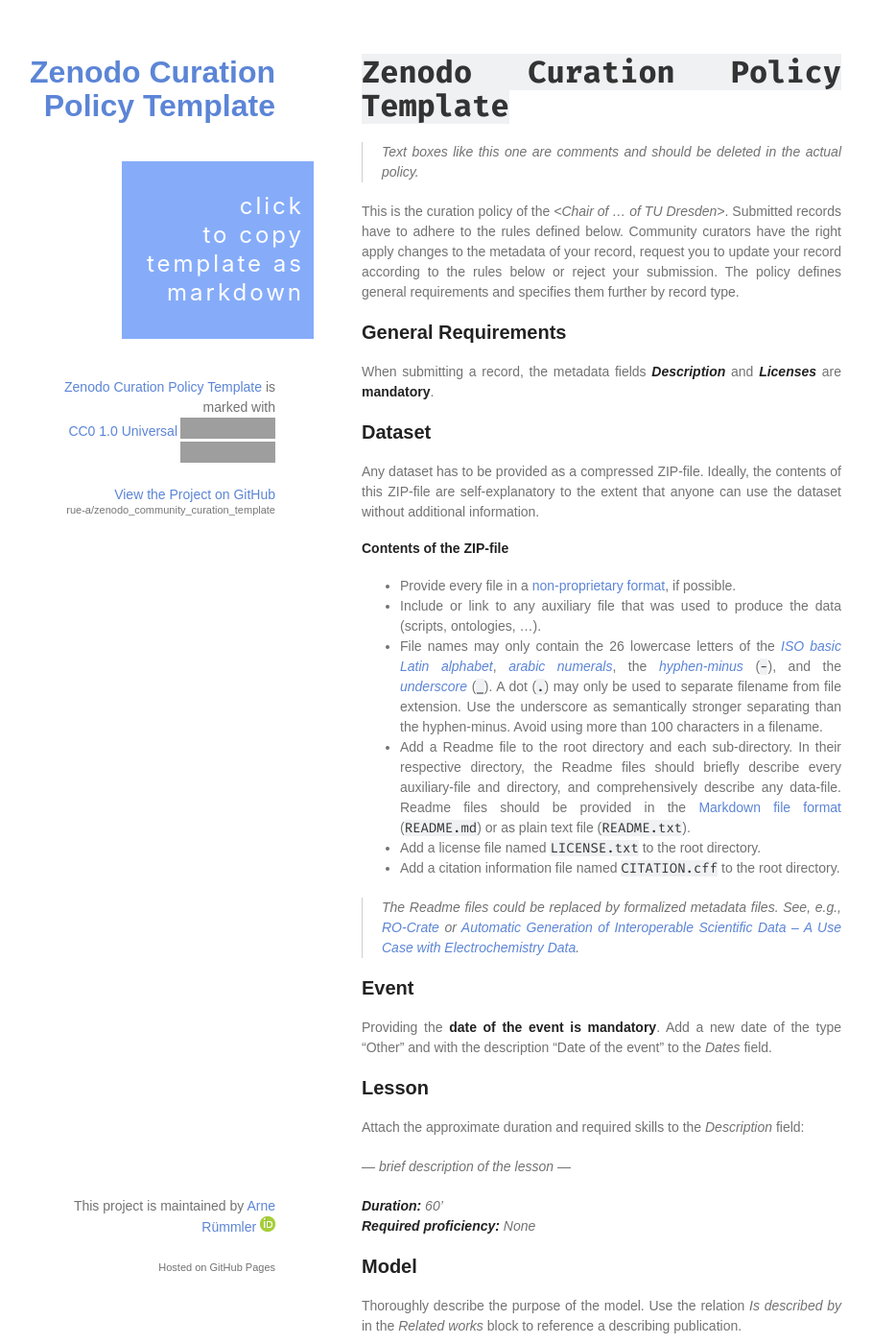
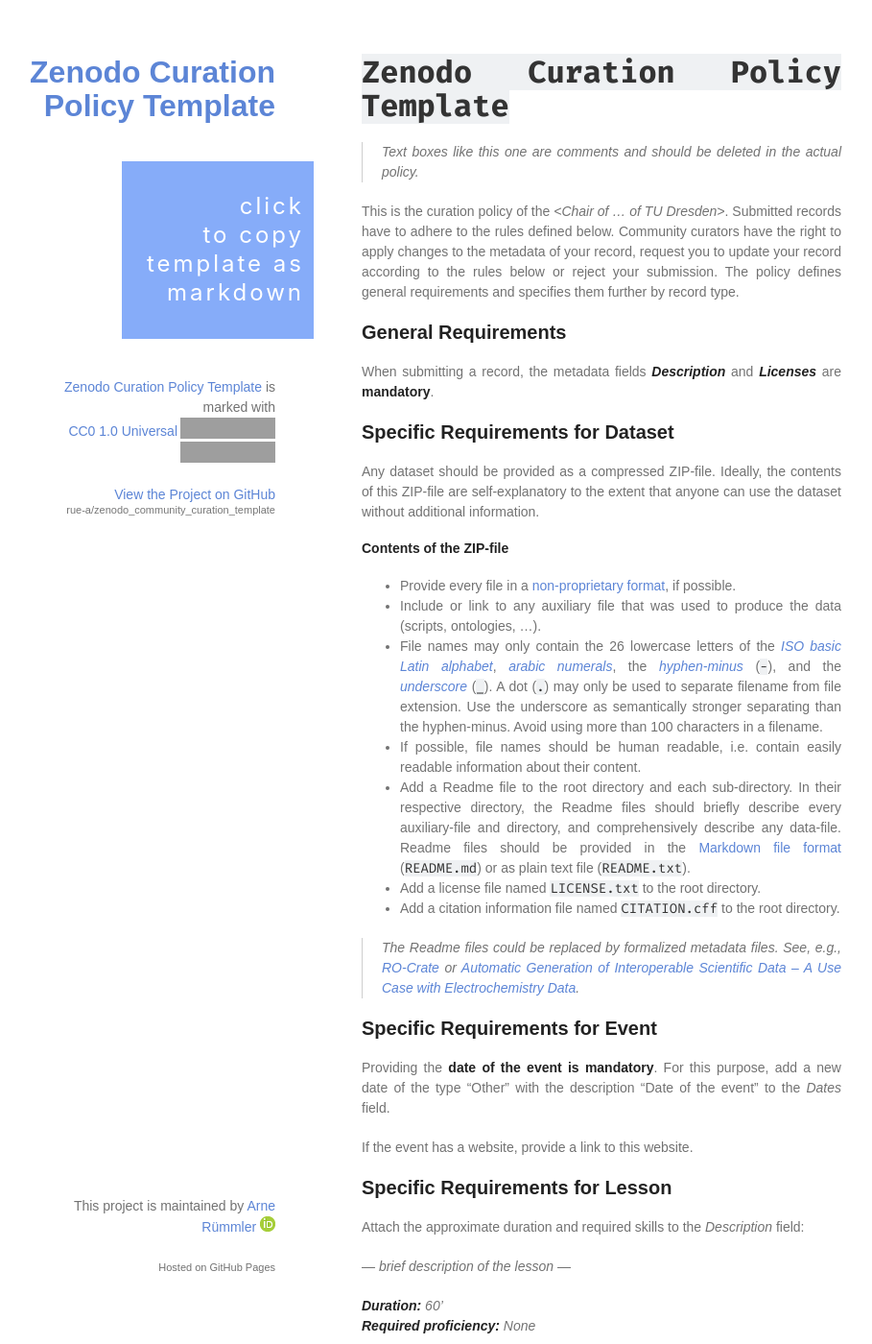
Before and after one commit to rue-a/zenodo_community_curation_template, a Jekyll site: the page built from index.md, in a window 1280 px wide and 1400 px high. Shown: the whole window at 96% size, without its empty margins (193-1102 px from the left). Built offline with Jekyll 4.4.1, drawn with Linux system fonts in a browser that asks for light colours; our own code applies the rules of GitHub Pages for plain Markdown files; the repository's description, which GitHub fills in, is left out; some of the changed text lies outside the part shown; grey boxes are pictures that could not be loaded.

Commit message:
Update index.md (wording and suggestions)

```diff
--- a/index.md
+++ b/index.md
@@ -2,32 +2,35 @@
 
 > Text boxes like this one are comments and should be deleted in the actual policy.
 
-This is the curation policy of the *\<Chair of ... of TU Dresden\>*. Submitted records have to adhere to the rules defined below. Community curators have the right apply changes to the metadata of your record, request you to update your record according to the rules below or reject your submission. The policy defines general requirements and specifies them further by record type.
+This is the curation policy of the *\<Chair of ... of TU Dresden\>*. Submitted records have to adhere to the rules defined below. Community curators have the right to apply changes to the metadata of your record, request you to update your record according to the rules below or reject your submission. The policy defines general requirements and specifies them further by record type.
 
 ### General Requirements
 
 When submitting a record, the metadata fields __*Description*__ and __*Licenses*__ are **mandatory**.
 
-### Dataset
+### Specific Requirements for Dataset
 
-Any dataset has to be provided as a compressed ZIP-file. Ideally, the contents of this ZIP-file are self-explanatory to the extent that anyone can use the dataset without additional information.
+Any dataset should be provided as a compressed ZIP-file. Ideally, the contents of this ZIP-file are self-explanatory to the extent that anyone can use the dataset without additional information.
 
 #### Contents of the ZIP-file
 
 - Provide every file in a [non-proprietary format](https://lib.guides.umbc.edu/c.php?g=728911&p=5872066), if possible.
 - Include or link to any auxiliary file that was used to produce the data (scripts, ontologies, ...).
 - File names may only contain the 26 lowercase letters of the *[ISO basic Latin alphabet](https://www.wikidata.org/wiki/Q5974462)*, *[arabic numerals](https://www.wikidata.org/wiki/Q29961325)*, the *[hyphen-minus](https://www.wikidata.org/wiki/Q617884)* (`-`), and the *[underscore](https://www.wikidata.org/wiki/Q11199)* (`_`). A dot (`.`) may only be used to separate filename from file extension. Use the underscore as semantically stronger separating than the hyphen-minus. Avoid using more than 100 characters in a filename.
+- If possible, file names should be human readable, i.e. contain easily readable information about their content.
 - Add a Readme file to the root directory and each sub-directory. In their respective directory, the Readme files should briefly describe every auxiliary-file and directory, and comprehensively describe any data-file. Readme files should be provided in the [Markdown file format](https://daringfireball.net/projects/markdown/basics) (`README.md`) or as plain text file (`README.txt`).
 - Add a license file named [`LICENSE.txt`](https://creativecommons.org/2014/01/07/plaintext-versions-of-creative-commons-4-0-licenses/) to the root directory.
 - Add a citation information file named [`CITATION.cff`](https://citation-file-format.github.io/) to the root directory.
 
 > The Readme files could be replaced by formalized metadata files. See, e.g., [RO-Crate](https://www.researchobject.org/ro-crate/) or [Automatic Generation of Interoperable Scientific Data – A Use Case with Electrochemistry Data](https://zenodo.org/records/10069113).
 
-### Event
+### Specific Requirements for Event
 
-Providing the **date of the event is mandatory**. Add a new date of the type "Other" and with the description "Date of the event" to the *Dates* field.
+Providing the **date of the event is mandatory**. For this purpose, add a new date of the type "Other" with the description "Date of the event" to the *Dates* field.
 
-### Lesson
+If the event has a website, provide a link to this website.
+
+### Specific Requirements for Lesson
 
 Attach the approximate duration and required skills to the *Description* field:
 
@@ -36,39 +39,39 @@
 ***Duration:** 60' <br>
 **Required proficiency:** None*
 
-### Model
+### Specific Requirements for Model
 
 Thoroughly describe the purpose of the model. Use the relation *Is described by* in the *Related works* block to reference a describing publication.
 
-### Physical object
+### Specific Requirements for Physical object
 
 \-
 
 > `-` denotes that no more than the general requirements are necessary.
 
-### Poster
+### Specific Requirements for Poster
 
-Fill the *Conference* block if the poster was shown at a conference.
+Fill out the *Conference* block if the poster was shown at a conference.
 
-### Presentation
+### Specific Requirements for Presentation
 
-Fill the *Conference* block if the presentation was given at a conference.
+Fill out the *Conference* block if the presentation was given at a conference.
 
-### Publication
+### Specific Requirements for Publication
 
 \-
 
-### Software
+### Specific Requirements for Software
 
 The fields of the __*Software* block__ are __mandatory__.
 
-### Computational Notebook
+### Specific Requirements for Computational Notebook
 
 Upload an executed and a blank version of the notebook. Briefly describe the purpose/outputs and the conditions on the inputs of the notebook.
 
 <!-- If published, reference the input (**) and output (*Related Works* ⇾ *Compiles*) data used by the executed notebook.  -->
 
-### Video/Audio
+### Specific Requirements for Video/Audio
 
 \-
 
```
